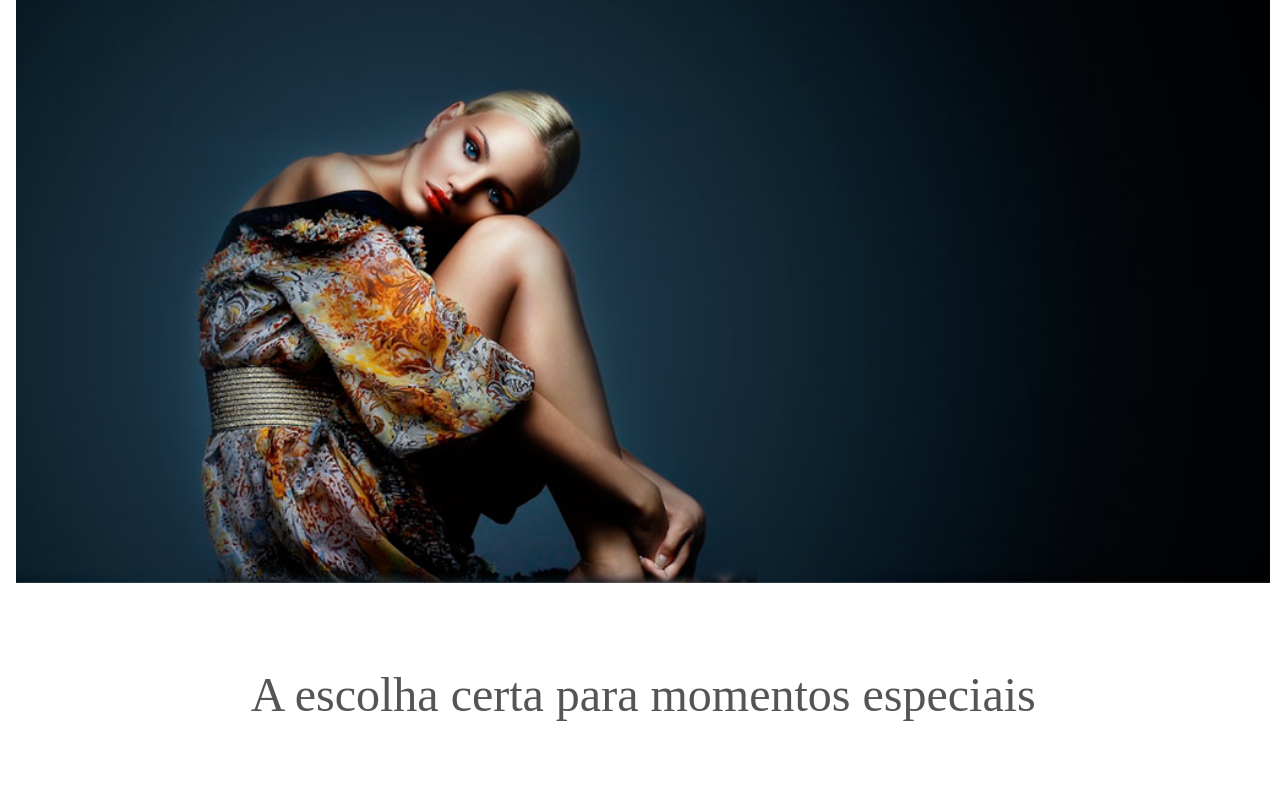
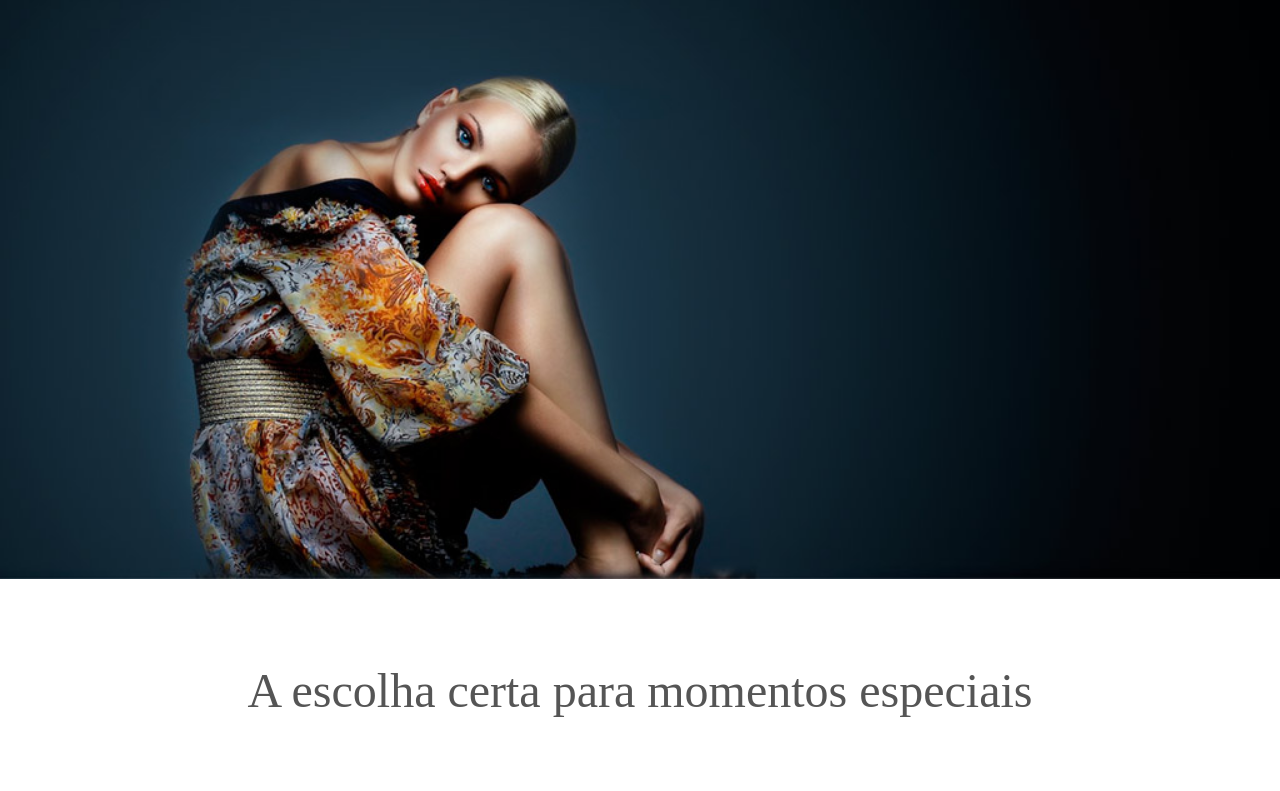
Before and after one commit to Estressei/CursoFront, a plain HTML site: page Projeto-ModaOra/index.html in a window 1280 px wide. Shown: the part 78-869 px from the top of the page. Drawn offline with Linux system fonts and the light colour scheme; a web font is replaced by a local one.

Commit message:
meu jeito de fazer o projeto

```diff
--- a/Projeto-ModaOra/css/estilo.css
+++ b/Projeto-ModaOra/css/estilo.css
@@ -6,10 +6,9 @@
 }
 
 body {
-  width: 98%;
+  width: 100vw;
   font-family: "Roboto", serif;
   color: #555;
-  margin: 1rem;
 }
 
 .header {
```
